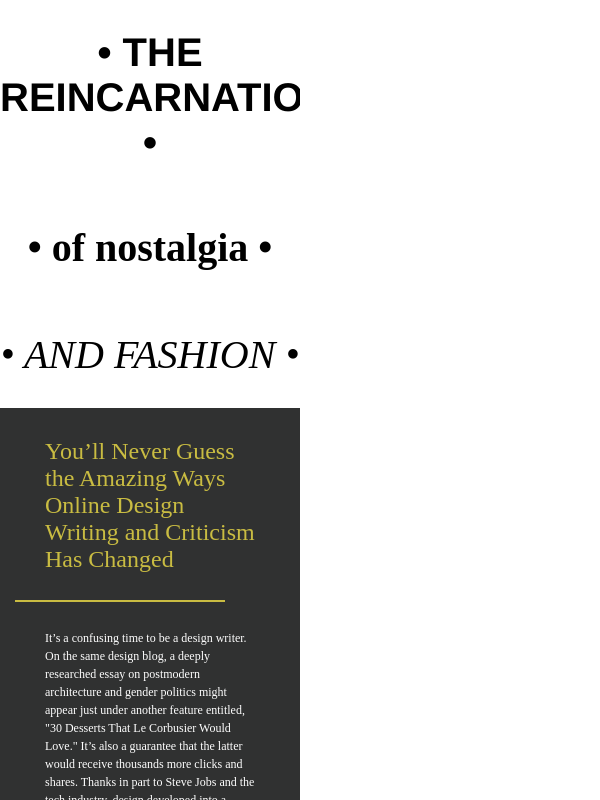
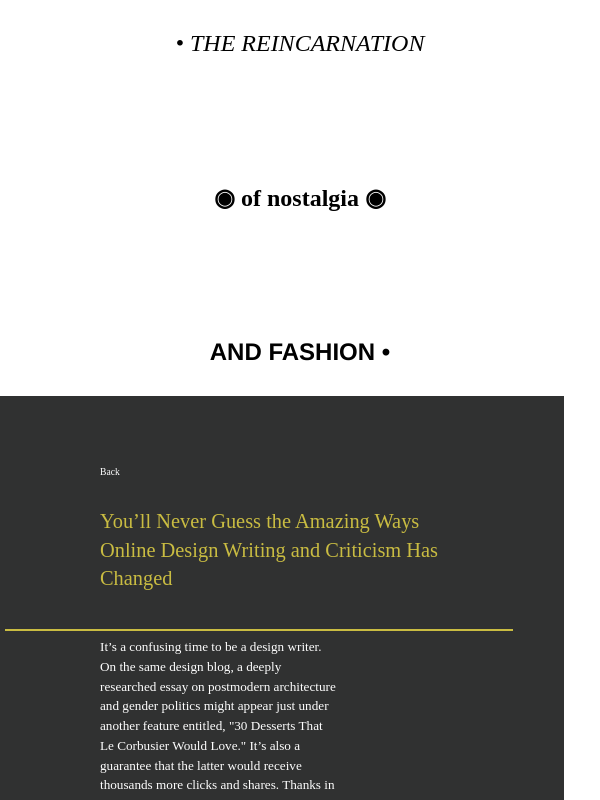
Before and after one commit to sandraqin/binding, a plain HTML site: page criticism.html in a window 600 px wide. Drawn offline with Linux system fonts and the light colour scheme.

Commit message:
fix bugs

```diff
--- a/assets/common.css
+++ b/assets/common.css
@@ -29,11 +29,28 @@ body {
         height: 100%;}
 }
 
+.a1{
+    color:black;
+    text-decoration: none;
+}
 
+.a1:hover{
+    font-weight: 900;
+    color:blue;
+}
+
+.menu1{
+    text-decoration: none;
+}
+.menu1:hover{
+    font-weight: 700;
+    color:blue;
+}
 
 p {
     color: var(--type-color);
-    margin-top:0
+    margin-top:0;
+    margin:0;
 }
 
 
@@ -55,6 +72,8 @@ width: 50%;
 height:100%;
 
 }
+
+
 
 .top{
 font-family: 'Garamond Regular';
@@ -80,6 +99,7 @@ font-weight: 700;
 text-align: center;
 font-size:calc(var(--base) * 1.5);
 text-transform: uppercase;
+margin:0;
 }
 
 
@@ -137,6 +157,14 @@ text-align: left;
 font-size:calc(var(--base) * 0.6);
 
 }
+.menu01{
+padding-right:calc(var(--page-spacing) * 3);
+}
+
+.menu03{
+padding-right:calc(var(--page-spacing) * 2);
+}
+
 
 strong {
 font-weight: 800;
@@ -205,6 +233,7 @@ font-size:calc(var(--base) * 0.6);
 padding-bottom:calc(var(--page-spacing) * 2);
 
 }
+
 
 
 
@@ -321,9 +350,7 @@ padding-bottom:calc(var(--page-spacing) * 2);
 
 
     .top{
-        font-family: 'Helvetica';
-        font-style: normal;
-        font-weight: 700;
+
         font-size:calc(var(--base) * 2);
 
         text-align: center;
@@ -331,17 +358,13 @@ padding-bottom:calc(var(--page-spacing) * 2);
     }
 
     .mid{
-        font-family: 'Roboto Slab';
-        font-style: normal;
-        font-weight: 700;
+
         text-align: center;
         font-size:calc(var(--base) * 2);
     }
 
     .bottom{
-        font-family: 'Garamond Regular';
-        font-style: italic;
-        font-weight: 500;
+
         text-align: center;
         font-size:calc(var(--base) * 2);
     }
--- a/criticism.html
+++ b/criticism.html
@@ -15,25 +15,26 @@
     <div class="all">
         <div class="left">
             <div class="top">
-                <p>• The reincarnation •</p>
+                <p>• The reincarnation</p>
                 </div>
 
                 <div class="mid">
-                    <p>• of nostalgia •</p>
+                    <p>◉ of nostalgia ◉</p>
                 </div>
 
                 <div class="bottom">
-                    <p>• and fashion •</p>
+                    <p>and fashion •</p>
                 </div>
         </div>
 
 
         <div class="criticism">
+            <div class="back">
+            <a class="backlink" href="index.html"><p>Back</p></div></a>
+            <div class="title1">
+            <p>You’ll Never Guess the Amazing Ways Online Design Writing and Criticism Has Changed</p></div>
+            <hr class="solid"><br>
 
-            <div class="title1">
-            <p>You’ll Never Guess the Amazing Ways Online Design Writing and Criticism Has Changed</p><br>
-            <hr class="solid"><br>
-            </div>
 
             <div class="context1">
             <p>It’s a confusing time to be a design writer. On the same design blog, a deeply researched essay on postmodern architecture and gender politics might appear just under another feature entitled, "30 Desserts That Le Corbusier Would Love." It’s also a guarantee that the latter would receive thousands more clicks and shares.
@@ -51,8 +52,6 @@
 
                 You can’t exactly blame online publishers and editors for taking this route. After all, this is a model that rewards page views, not critical discourse. It’s not that this sort of content doesn’t have its place; every now and then, you do want to know what desserts Corbu would’ve craved, or if a piece of 3D-printed candy actually tastes good. But design writing and its ability to provide critical context and debate is unrecognizable in this model. The result is that these blogs have succeeded in alienating design writers and readers who were hoping that, at the very least, content would stay on topic.</p>
 
-
                 </div>
 
-
         </div>
--- a/style.css
+++ b/style.css
@@ -24,29 +24,46 @@ body {
     }
 
     html,body{
-        height: 100%;}
+        height: 100%;
+        margin-top:0;}
+}
+
+body{
+    margin:0;
+}
+
+.all{
+display: flex;
+flex-direction: row;
+justify-content: center;
+height:100%;
+width:100%;
+margin:0;
 }
 
 .left{
-height:100%;
+background-color:rgb(255, 255, 255);
+padding-top:calc(var(--page-spacing) * 2);
+padding-bottom:calc(var(--page-spacing) * 2);
+display:flex;
+flex-direction: column;
+justify-content: space-between;
+
 width: 50%;
-
-overflow-y: hidden;
+height:92.5%;
 
 }
+
+
 .criticism{
 background-color: rgb(48, 49, 49);
 display:flex;
 flex-wrap:wrap;
 
-padding:calc(var(--page-spacing) * 3);
-padding-top:calc(var(--page-spacing) * 2);
-padding-bottom:0;
 height:100%;
 width: 50%;
 
 overflow-y: hidden;
-
 
 }
 
@@ -55,16 +72,24 @@ overflow-y: hidden;
 font-family: 'Roboto Slab';
 font-style: normal;
 font-weight: 500;
+line-height:120%;
 font-size:calc(var(--base) * 1.2) ;
 color:rgb(201, 188, 66);
+
+padding:calc(var(--page-spacing) * 4);
+padding-top:calc(var(--page-spacing) * 2) ;
+padding-right:calc(var(--page-spacing) * 6);
+padding-bottom:calc(var(--page-spacing) * 2) ;
 
 
 }
 
 hr.solid {
-    border-top: 2px solid rgb(201, 188, 66);
+    border: 1px solid rgb(201, 188, 66);
     width:100%;
+    height:0;
     padding:0;
+
 }
 
 .context1{
@@ -72,11 +97,97 @@ hr.solid {
 font-family: 'Roboto Slab';
 font-style: normal;
 line-height: 150%;
+padding:calc(var(--page-spacing) * 4);
+padding-top: 0;
+padding-right:calc(var(--page-spacing) * 6);
 
-font-size:calc(var(--base) * 0.6) ;
+font-size:calc(var(--base) * 0.8) ;
 color:rgb(255, 255, 255);
 font-weight: 300;
-height: 65%;
+height: 60%;
 overflow-y: scroll;
-margin-bottom: 30px;
+
+margin-top:10px;
+
+
 }
+.backlink{
+color:white;
+}
+.backlink:hover{
+font-weight: 800;
+}
+
+
+
+.back{
+font-family: 'Roboto Slab';
+font-style: normal;
+padding-top:calc(var(--page-spacing) * 2) ;
+padding-left:calc(var(--page-spacing) * 4);
+
+font-size:calc(var(--base) * 0.8) ;
+font-weight: 500;
+}
+
+
+
+@media (max-width: 600px) {
+    :root {
+        --base: 12px;
+        margin-top:0
+
+    }
+
+
+
+    .all{
+    display: flex;
+    flex-direction: column;
+    justify-content: center;
+
+    overflow-x: hidden;
+    }
+
+    .left{
+    width:100%;
+    height:600px;
+    }
+
+    .criticism{
+    width:94%;
+    height:600px;
+    padding:40px;
+    align-items: center;
+    margin:0;
+    }
+
+    .title1{
+    font-size:calc(var(--base) * 1.7) ;
+    padding-right:50px;
+    line-height: 140%;
+    }
+
+    hr.solid {
+        width:105%;
+        margin-left: -35px;
+    }
+    body{
+        margin:0;
+    }
+
+    .context1{
+
+        margin:0;
+        font-size:calc(var(--base) * 1.1) ;
+        width:80%;
+        height: 65%;
+        overflow-y: scroll;
+
+
+
+    }
+
+
+
+}
```
Also changed, not shown: index.html (+7 -6 lines), assets/Vector 4.png (added).
